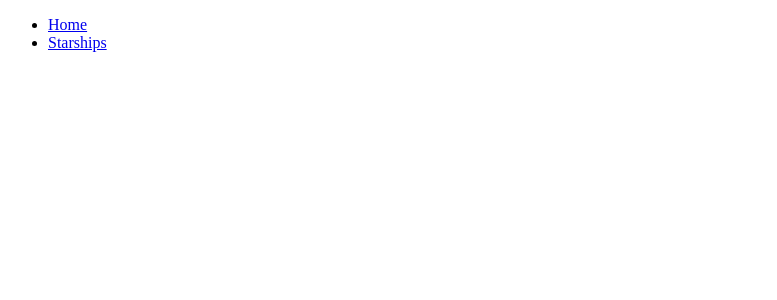
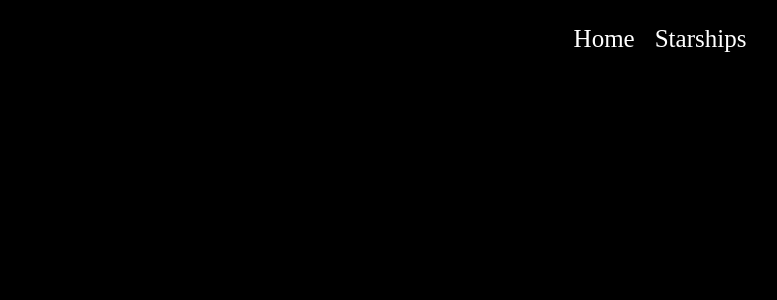
Before and after one commit to krishee107/ITACADEMY-S8-React-3, a React (Vite) app: page /starships in a window 1280 px wide. Shown: the top 300 px of the page, without its empty margins (0-777 px from the left). Built offline with nearby package versions, Linux system fonts and the light colour scheme.

Commit message:
Estilo básico para el navbar

```diff
--- a/index.html
+++ b/index.html
@@ -13,4 +13,13 @@
   <script type="module" src="/src/main.jsx"></script>
 </body>
 
+<style>
+  html,
+  body {
+    padding: 0px;
+    margin: 0px;
+    background-color: black;
+  }
+</style>
+
 </html>
--- /dev/null
+++ b/src/components/Navbar/Navbar.css
@@ -0,0 +1,13 @@
+nav ul {
+    display: flex;
+    gap: 20px;
+    list-style-type: none;
+    background-color: black;
+    justify-content: center;
+    font-size: 25px;
+}
+
+nav ul a {
+    text-decoration: none;
+    color: white;
+}
--- a/src/components/Navbar/Navbar.jsx
+++ b/src/components/Navbar/Navbar.jsx
@@ -1,11 +1,14 @@
 import { Link } from "react-router-dom"
+import './Navbar.css'
 
 const Navbar = () => {
   return (
-    <ul>
-      <li><Link to="/">Home</Link></li>
-      <li><Link to="/starships">Starships</Link></li>
-    </ul>
+    <nav>
+      <ul>
+        <li><Link to="/">Home</Link></li>
+        <li><Link to="/starships">Starships</Link></li>
+      </ul>
+    </nav>
   )
 }
 
--- a/src/components/Navbar/Navbar.styles.js
+++ /dev/null
@@ -1,6 +0,0 @@
-// import styled from 'styled-components';
-
-// export const Test = styled.div`
-//  display: flex;
-// `;
-//
--- a/src/components/Navbar/index.js
+++ /dev/null
@@ -1,3 +0,0 @@
-import Navbar from './Navbar';
-
-export default Navbar;
```
